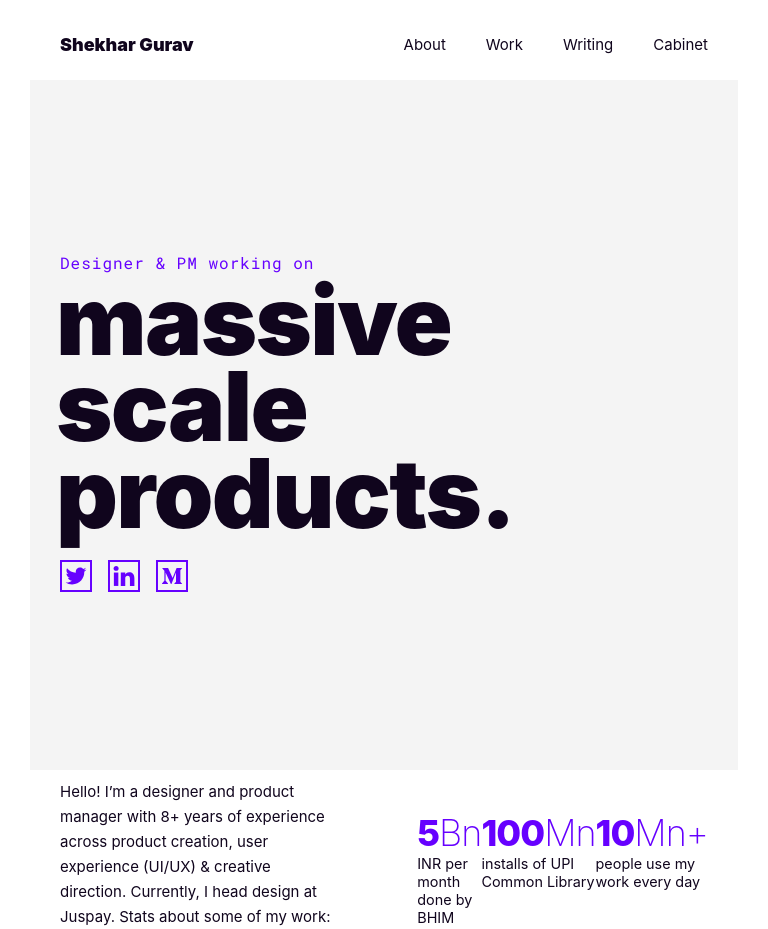
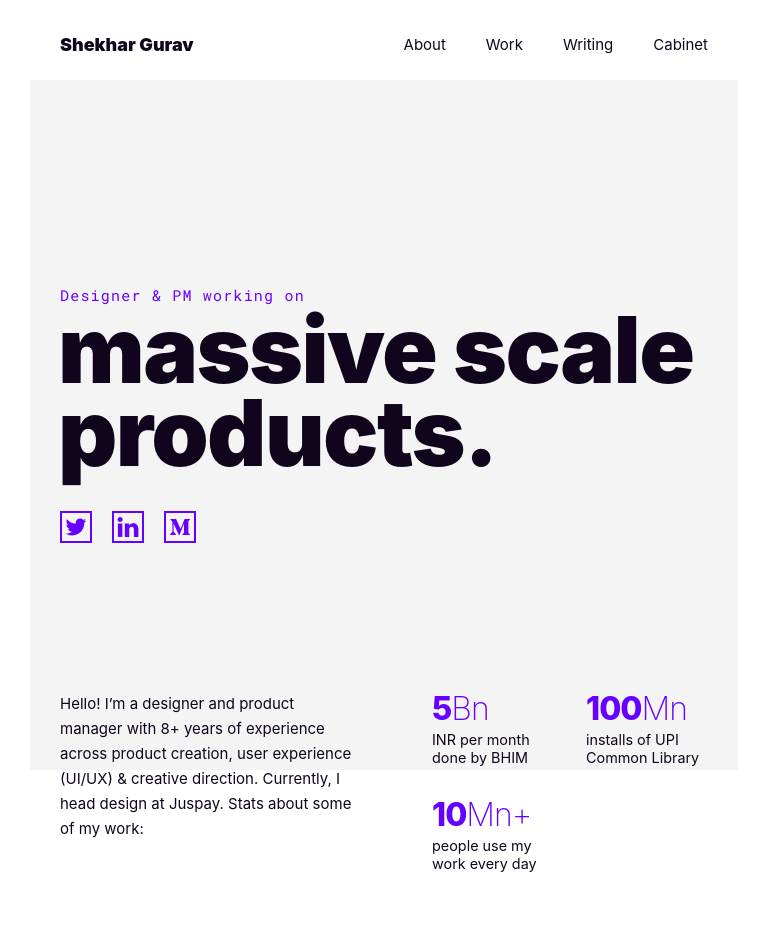
Before and after one commit to pzync/portfolio-cover, a Gatsby site: page / in a window 768 px wide. After the commit the page ends 875 px from the top, so only its background shows below. Built offline with nearby package versions, Linux system fonts and the light colour scheme; Gatsby itself is replaced by a stand-in of ours; a web font is replaced by a local one.

Commit message:
Tablet Portrait Ready (iPad and iPad Pro 10.5) - changed layout.css only. For max width 1023px. Not ready for portrait on ipad Pro 12.5

```diff
--- a/src/components/layout.css
+++ b/src/components/layout.css
@@ -127,6 +127,7 @@ body {
 
 }
 
+
 /* Making everything mobile responsive */
 
 @media only screen and (max-width: 480px) {
@@ -180,3 +181,64 @@ body {
   }
 
 }
+
+
+/* Making it work for Tablet - Portrait mode */
+
+@media only screen
+  and (min-device-width: 720px)
+  and (max-device-width: 1023px)
+  and (orientation: portrait) {
+
+    .GrayJacketBg {
+      top: 80px;
+      left: 30px;
+      right: 30px;
+      height: calc(100vh - 110px);
+    }
+
+    .CoverContainer {
+      width: calc(100vw - 120px);
+    }
+
+    .H1AndSocialLinkLogos {
+      margin-top: 24vh;
+    }
+
+    .SmallH1 {
+      font-size: 15px;
+      letter-spacing: 1.2px;
+    }
+
+    .HugeH1 {
+      font-size: 92px;
+      margin-bottom: 36px;
+      margin-left: -2px;
+    }
+
+    .SocialLinkLogo {
+      width: 32px;
+      margin-right: 20px;
+    }
+
+    .HelloAndStatsAtBottom {
+      margin-top: 18vh;
+      align-items: start;
+    }
+
+    .HelloAtBottom {
+      margin-top: -4px;
+      padding-right: 32px;
+    }
+
+    .StatsContainer {
+      grid-template-columns: repeat(2, 1fr);
+      padding-left: 48px;
+      justify-items: center;
+      grid-gap: 32px
+    }
+
+    .StatNumber {
+      font-size: 32px;
+    }
+}
```
